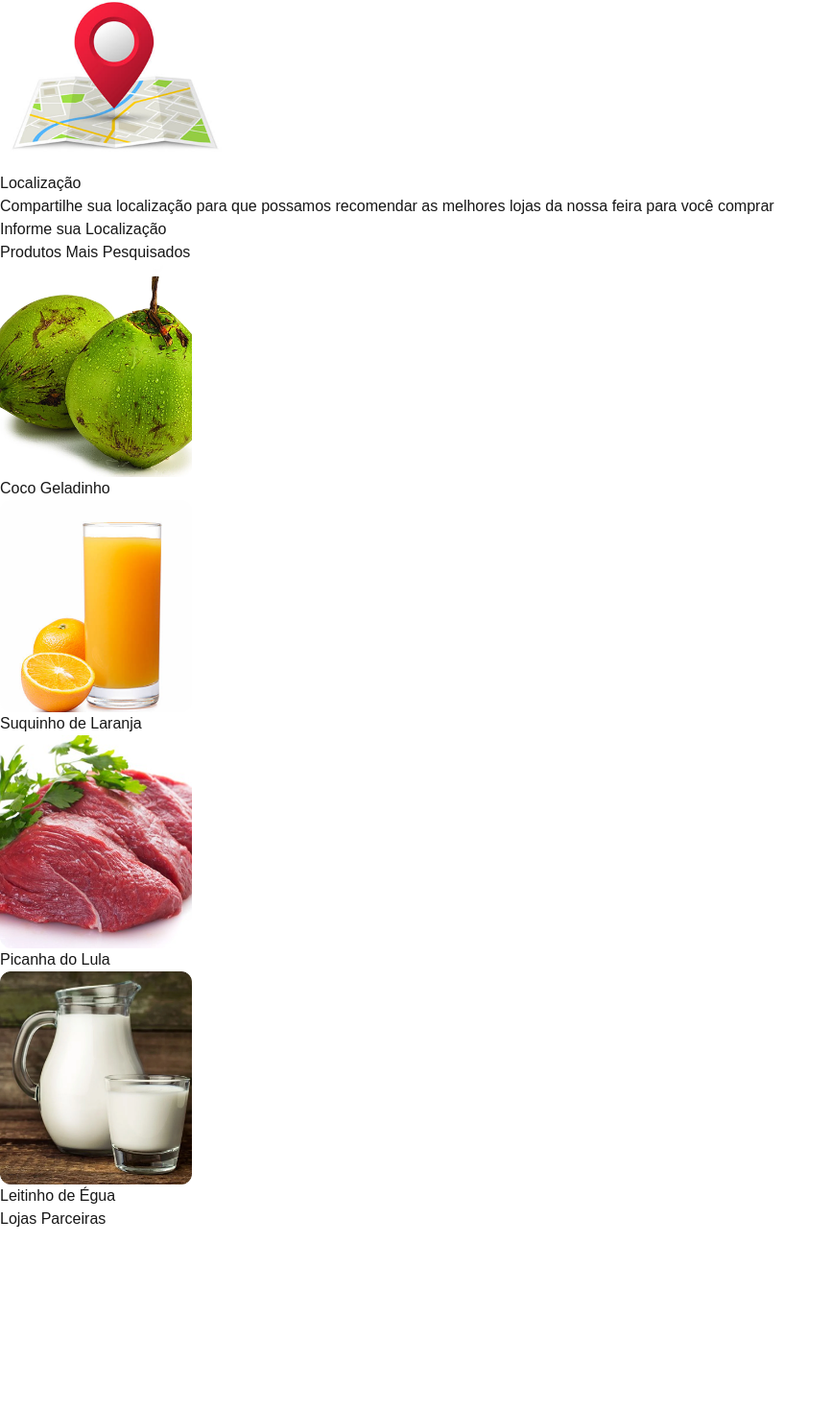
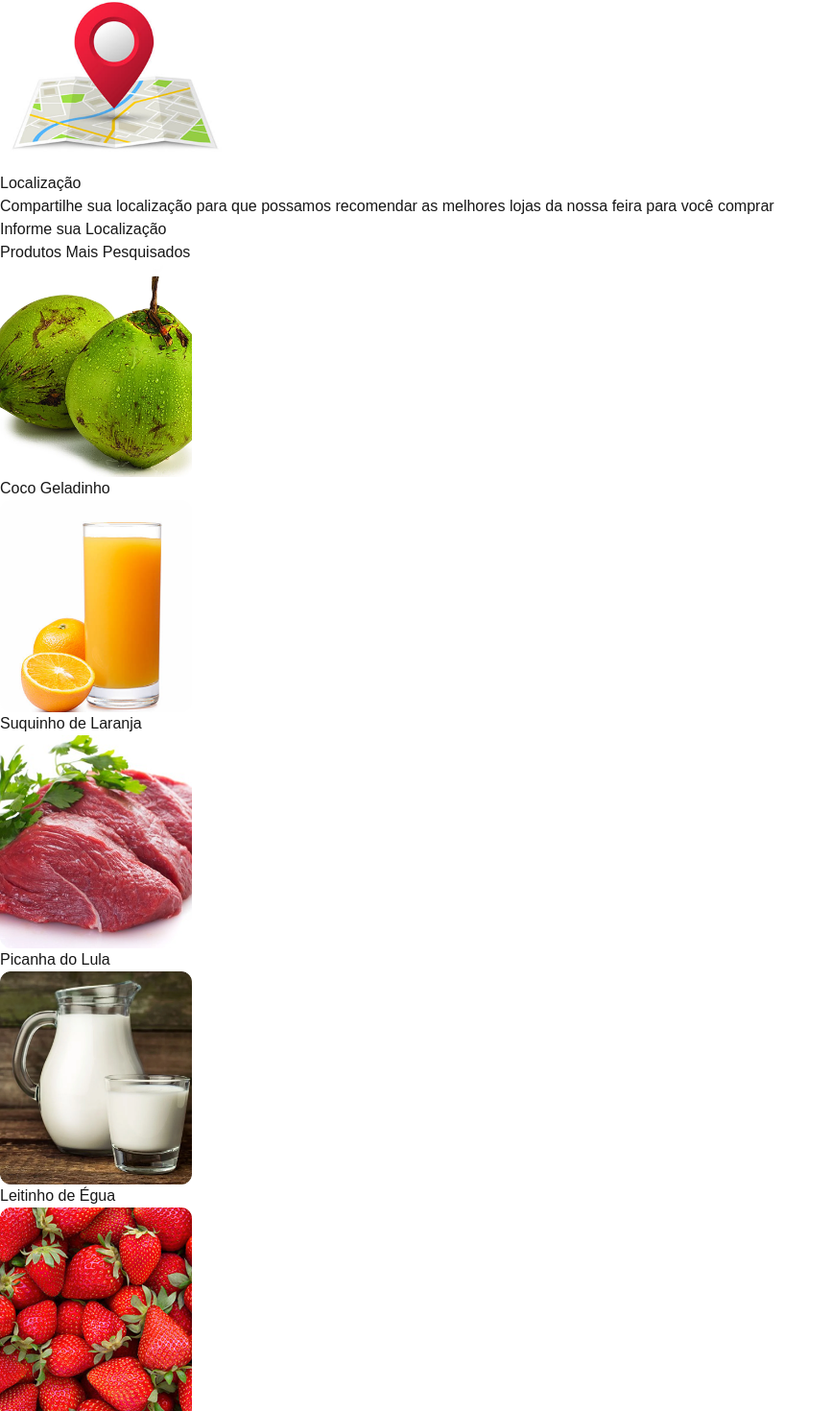
Before and after one commit to gabrielcaixeta01/front-mp, a Next.js app: page /feed in a window 1280 px wide. Shown: the part 1185-2655 px from the top of the page at 96% size, without its empty margins (0-868 px from the left). Before the commit the page ends 2467 px from the top, so only its background shows below. Built offline with nearby package versions, Linux system fonts and the light colour scheme.

Commit message:
Card de produto criado :rocket:

```diff
--- a/src/app/feed/page.tsx
+++ b/src/app/feed/page.tsx
@@ -1,5 +1,6 @@
 "use client";
 import HeaderDeslogado from "@/components/headers/deslogado/page";
+import ProductCard from "@/components/ProductCard/page";
 import Image from "next/image";
 
 export default function FeedPage() {
@@ -39,76 +40,17 @@
                 </div>
             </section>
 
-
-            <section className="py-10 my-10 border-t border-b border-gray-300">
-                {/* Título */}
-                <div className="text-center ">
+            <section className="py-10 border-t border-b border-gray-300">
+                <div className="text-center">
                     <h1 className="text-black text-2xl font-bold">Produtos Mais Pesquisados</h1>
                 </div>
 
-                {/* Grid de Produtos */}
-                <div className="grid grid-cols-1 sm:grid-cols-2 md:grid-cols-3 lg:grid-cols-4 gap-6 py-4 px-10 mt-10">
-
-                    {/* Produto: Coco Geladinho */}
-                    <div className="border rounded-lg p-4 shadow-md hover:shadow-lg transition flex flex-col items-center bg-gray-100">
-                        <div className="relative w-[200px] h-[200px]">
-                            <Image
-                            src="/coco.png"
-                            alt="Coco geladinho"
-                            width={200}
-                            height={200}
-                            objectFit="cover"
-                            className="rounded-md"
-                            />
-                        </div>
-                    <h2 className="text-lg text-black font-semibold mt-6">Coco Geladinho</h2>
-                    </div>
-
-                    {/* Produto: Suquinho de Laranja */}
-                    <div className="border rounded-lg p-4 shadow-md hover:shadow-lg transition flex flex-col items-center bg-gray-100">
-                    <div className="relative w-[200px] h-[200px]">
-                        <Image
-                        src="/suco.png"
-                        alt="Suquinho de Laranja"
-                        width={200}
-                        height={200}
-                        objectFit="cover"
-                        className="rounded-md"
-                        />
-                    </div>
-                    <h2 className="text-lg text-black font-semibold mt-6">Suquinho de Laranja</h2>
-                    </div>
-
-                    {/* Produto: Picanha do Lula */}
-                    <div className="border rounded-lg p-4 shadow-md hover:shadow-lg transition flex flex-col items-center bg-gray-100">
-                        <div className="relative w-[200px] h-[200px]">
-                            <Image
-                            src="/carne.png"
-                            alt="Picanha do Lula"
-                            width={200}
-                            height={200}
-                            objectFit="cover"
-                            className="rounded-md"
-                            />
-                        </div>
-                    <h2 className="text-lg text-black font-semibold mt-6">Picanha do Lula</h2>
-                    </div>
-
-                    {/* Produto: Leitinho de Égua */}
-                    <div className="border rounded-lg p-4 shadow-md hover:shadow-lg transition flex flex-col items-center bg-gray-100">
-                    <div className="relative w-[200px] h-[200px]">
-                        <Image
-                        src="/leite.png"
-                        alt="Leitinho de Égua"
-                        width={200}
-                        height={200}
-                        objectFit="cover"
-                        className="rounded-md"
-                        />
-                    </div>
-                    <h2 className="text-lg text-black font-semibold mt-6">Leitinho de Égua</h2>
-                    </div>
-
+                <div className="grid grid-cols-1 sm:grid-cols-2 md:grid-cols-3 lg:grid-cols-4 gap-6 px-4 pb-10 mt-10">
+                    <ProductCard imageSrc="/coco.png" altText="Coco Geladinho" productName="Coco Geladinho" />
+                    <ProductCard imageSrc="/suco.png" altText="Suquinho de Laranja" productName="Suquinho de Laranja" />
+                    <ProductCard imageSrc="/carne.png" altText="Picanha do Lula" productName="Picanha do Lula" />
+                    <ProductCard imageSrc="/leite.png" altText="Leitinho de Égua" productName="Leitinho de Égua" />
+                    <ProductCard imageSrc="/morango.png" altText="Morango" productName="Moranguinho" />
                 </div>
             </section>
             <section className="py-10 my-10">
--- /dev/null
+++ b/src/components/ProductCard/page.tsx
@@ -0,0 +1,27 @@
+import Image from "next/image";
+
+interface ProductCardProps {
+  imageSrc: string;
+  altText: string;
+  productName: string;
+}
+
+const ProductCard: React.FC<ProductCardProps> = ({ imageSrc, altText, productName }) => {
+  return (
+    <div className="border rounded-lg p-4 shadow-md hover:shadow-lg transition flex flex-col items-center bg-gray-100">
+      <div className="w-[200px] h-[200px] ">
+        <Image
+          src={imageSrc}
+          alt={altText}
+          width={200}
+          height={200}
+          objectFit="cover"
+          className="border border-black rounded-lg"
+        />
+      </div>
+      <h2 className="text-lg text-black font-semibold mt-6">{productName}</h2>
+    </div>
+  );
+};
+
+export default ProductCard;
```
